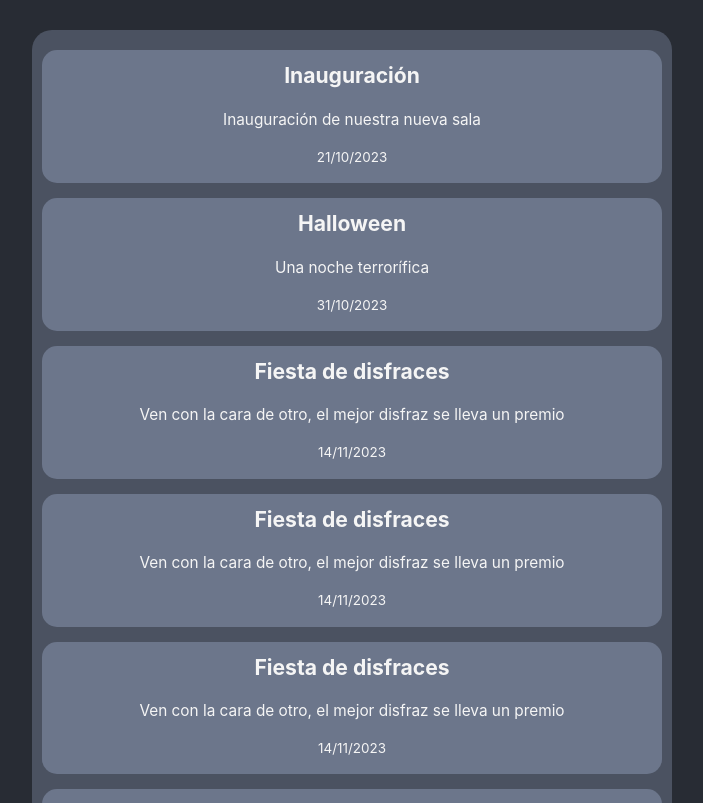
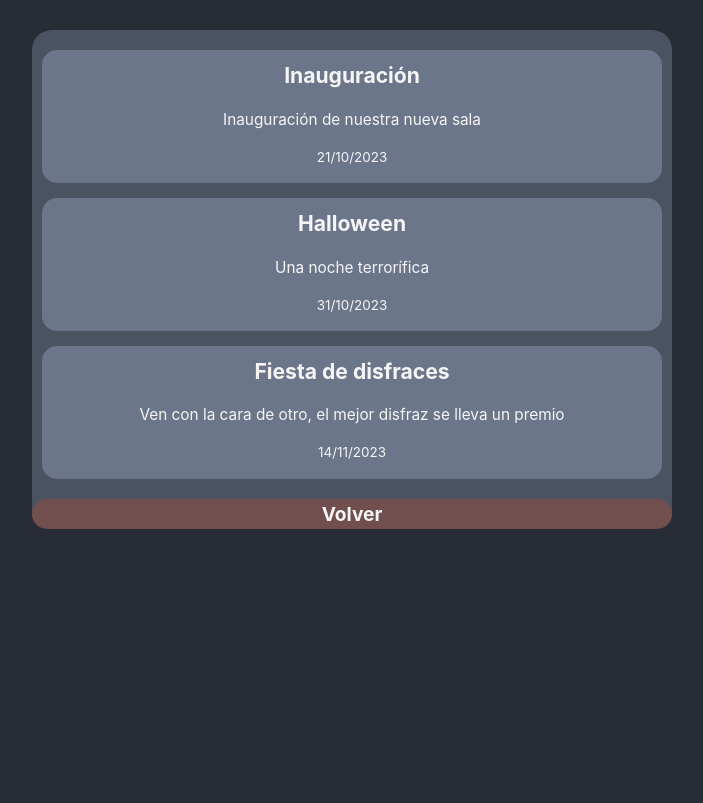
Before and after one commit to TirrelSquirrel/reservado-discoteca, a React (Create React App) app: page /main/events in a window 1280 px wide. Shown: the top 803 px of the page, without its empty margins (288-991 px from the left). Built offline with nearby package versions, Linux system fonts and the light colour scheme.

Commit message:
Añadiendo boton de volver

```diff
--- a/src/Components/Container/Events.js
+++ b/src/Components/Container/Events.js
@@ -18,37 +18,7 @@ const Events = () => {
         description:
           "Ven con la cara de otro, el mejor disfraz se lleva un premio",
         date: "14/11/2023",
-      },
-      {
-        name: "Fiesta de disfraces",
-        description:
-          "Ven con la cara de otro, el mejor disfraz se lleva un premio",
-        date: "14/11/2023",
-      },
-      {
-        name: "Fiesta de disfraces",
-        description:
-          "Ven con la cara de otro, el mejor disfraz se lleva un premio",
-        date: "14/11/2023",
-      },
-      {
-        name: "Fiesta de disfraces",
-        description:
-          "Ven con la cara de otro, el mejor disfraz se lleva un premio",
-        date: "14/11/2023",
-      },
-      {
-        name: "Fiesta de disfraces",
-        description:
-          "Ven con la cara de otro, el mejor disfraz se lleva un premio",
-        date: "14/11/2023",
-      },
-      {
-        name: "Fiesta de disfraces",
-        description:
-          "Ven con la cara de otro, el mejor disfraz se lleva un premio",
-        date: "14/11/2023",
-      },
+      }
     ];
 
     return (
@@ -64,6 +34,7 @@ const Events = () => {
             );
           })}
         </div>
+          <button className='back-button'>Volver</button>
       </div>
     );
 }
--- a/src/Components/Styles/styles.css
+++ b/src/Components/Styles/styles.css
@@ -93,3 +93,13 @@ body {
 .event-date {
   font-size: 0.7em;
 }
+
+.back-button {
+  width: 100%;
+  border: none;
+  border-radius: 15px;
+  font-size: 1.2em;
+  background-color: #724f4f;
+  color: whitesmoke;
+  font-weight: bold;
+}
```
